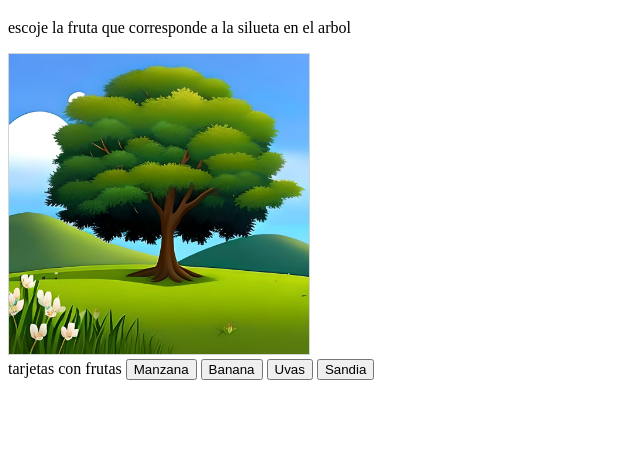
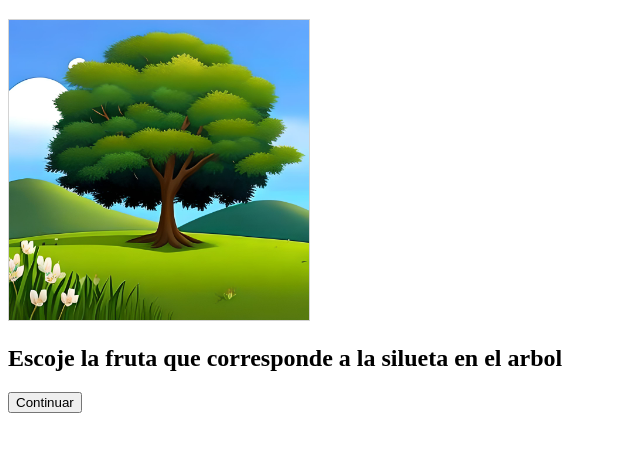
Before and after one commit to julianguacaneme/juegoFrutaEncaja, a plain HTML site: page index.html in a window 1280 px wide. Shown: the part 61-512 px from the top of the page, without its empty margins (0-640 px from the left). Drawn offline with Linux system fonts and the light colour scheme.

Commit message:
se agregan assets de frutas

```diff
--- a/index.html
+++ b/index.html
@@ -10,20 +10,20 @@
     <h1> Qué Fruta Encaja?</h1>
 
     <section id="ver-mapa">
-        <p>escoje la fruta que corresponde a la silueta en el arbol</p>
+
         <div><canvas id="lienzo" width="300" height="300" style="border:1px solid #d3d3d3;"></canvas></div>
 
-        <div>tarjetas con frutas
-            <button>Manzana</button>
-            <button>Banana</button>
-            <button>Uvas</button>
-            <button>Sandia</button>
+    </section>
+    <section id="seleccionar-fruta">
+        <h2 class="subtitulo">Escoje la fruta que corresponde a la silueta en el arbol</h2>
+
+        <div id="contenedor-tarjeta" class="tarjetas">
 
         </div>
 
+        <button id="boton-fruta">Continuar</button>
+
     </section>
-
-
 
 
 
--- a/queFrutaEncaja.js
+++ b/queFrutaEncaja.js
@@ -1,11 +1,25 @@
 //Que fruta encaja?
 
-let frutas = ['manzana', 'uva', 'sandia', 'naranja', 'banana']
+//let frutas = [manzana.nombre, uva.nombre, sandia.nombre, naranja.nombre, banana.nombre]
 
+//constructor de la clase fruta
+let frutas = [];
+
+class Fruta {
+    constructor(nombre, ilustracion) {
+        (this.nombre = nombre), (this.ilustracion = ilustracion);
+    }
+}
+
+let manzana = new Fruta("manzana", "./assets/manzana.jpg");
+let uva = new Fruta("uva", "./assets/manzana.jpg");
+
+frutas.push(manzana, uva);
+console.log(frutas[0]);
 
 //El pc escoje una fruta
 let frutaPc;
-let resultado
+let resultado;
 
 //Crear numero aleatorio
 function aleatorio(min, max) {
@@ -13,7 +27,7 @@ function aleatorio(min, max) {
 }
 
 resultado = aleatorio(1, 4);
-console.log('el numero aleatorio es: ' + resultado)
+console.log("el numero aleatorio es: " + resultado);
 
 //convertir resultado en fruta
 
@@ -27,21 +41,23 @@ function convertirResultado(resultado) {
     } else if (resultado === 4) {
         frutaPc = frutas[3];
     }
-    return frutaPc
+    return frutaPc;
 }
 
 convertirResultado(resultado);
-console.log('El PC escogió: ' + frutaPc)
+console.log("El PC escogió: " + frutaPc);
 
 //El jugador escoje la fruta que cree que encaja
 
+const contenedorTarjetas = document.getElementById("contenedor-tarjeta");
+const botonFrutaJugador = document.getElementById("boton-fruta");
 let frutaJugador = "sandia";
-console.log("El jugador escogió: " + frutaJugador)
+console.log("El jugador escogió: " + frutaJugador);
 
 //Se verifica si la fruta es la correcta
-let frutaEncaja = 'Escojiste la fruta correcta';
+let frutaEncaja = "Escojiste la fruta correcta";
 let frutaNoEncaja = "La fruta que escogiste no encaja";
-let resultadoJuego
+let resultadoJuego;
 
 function verificarJugada(valor1, valor2) {
     if (valor1 === valor2) {
@@ -53,7 +69,7 @@ function verificarJugada(valor1, valor2) {
 
 verificarJugada(frutaPc, frutaJugador);
 
-console.log(resultadoJuego)
+console.log(resultadoJuego);
 
 //Pintar el arbol en el canvas
 
```
Also changed, not shown: assets/banana.jpeg (added), assets/manzana.png (added), assets/naranja.png (added), assets/pirata.jpg (added), assets/sandia.png (added), assets/uva.jpeg (added).
